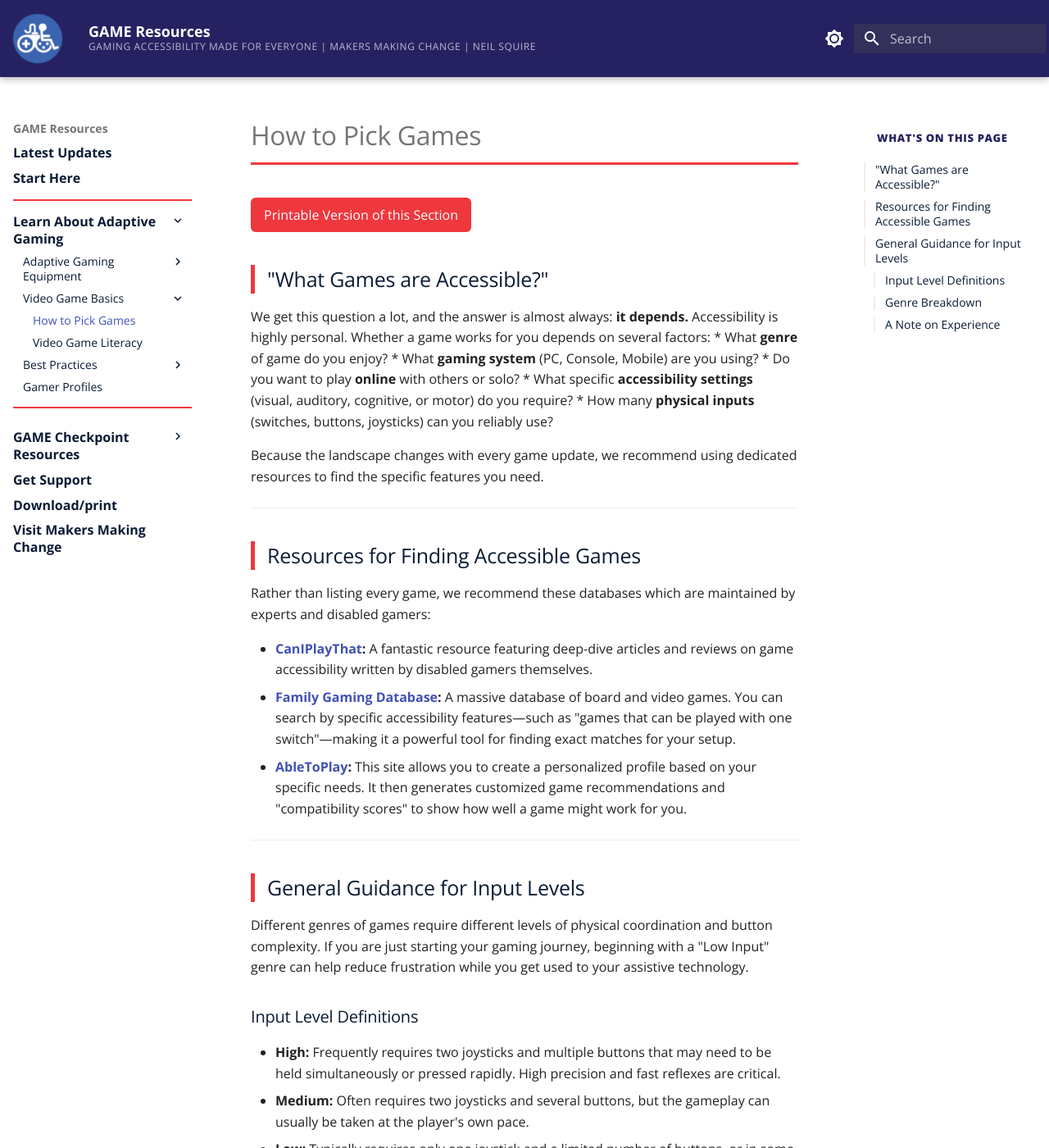
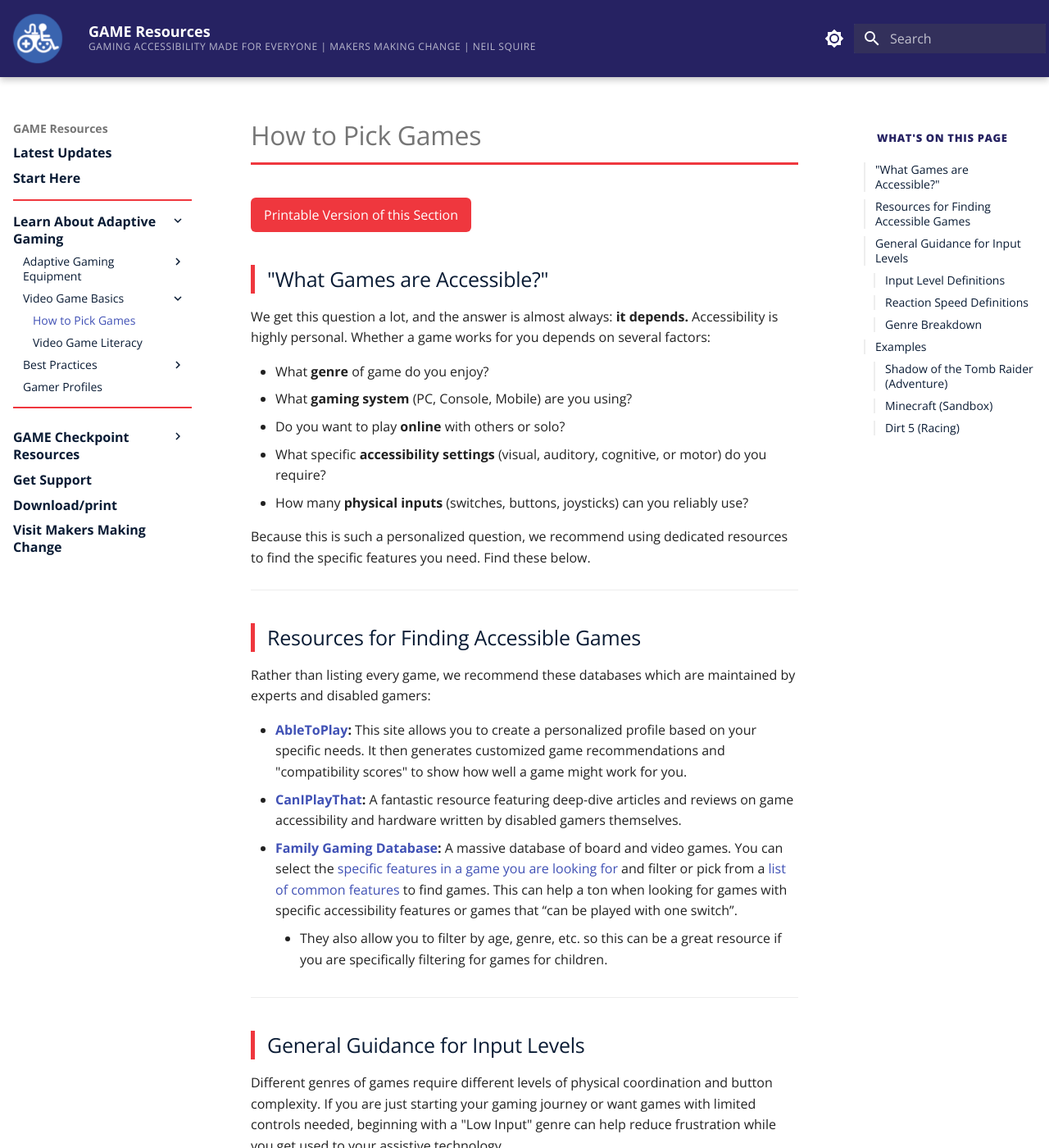
Before and after one commit to tjfentie/GAME-Resource-Test, an MkDocs documentation site: the page built from docs/pick-game.md, in a window 1280 px wide and 1400 px high. Shown: the whole window at 82% size. Built offline with MkDocs 1.6.1 and Material for MkDocs 9.7.7, drawn with Linux system fonts in a browser that asks for light colours; some of the changed text lies outside the part shown.

Commit message:
Update pick-game.md

```diff
--- a/docs/pick-game.md
+++ b/docs/pick-game.md
@@ -6,48 +6,94 @@
 
 ## "What Games are Accessible?"
 We get this question a lot, and the answer is almost always: **it depends.** Accessibility is highly personal. Whether a game works for you depends on several factors:
+
 * What **genre** of game do you enjoy?
 * What **gaming system** (PC, Console, Mobile) are you using?
 * Do you want to play **online** with others or solo?
 * What specific **accessibility settings** (visual, auditory, cognitive, or motor) do you require?
 * How many **physical inputs** (switches, buttons, joysticks) can you reliably use?
 
-Because the landscape changes with every game update, we recommend using dedicated resources to find the specific features you need.
+Because this is such a personalized question, we recommend using dedicated resources to find the specific features you need. Find these below.
 
 ---
 
 ## Resources for Finding Accessible Games
 Rather than listing every game, we recommend these databases which are maintained by experts and disabled gamers:
 
-* **[CanIPlayThat](https://caniplaythat.com/):** A fantastic resource featuring deep-dive articles and reviews on game accessibility written by disabled gamers themselves.
-* **[Family Gaming Database](https://www.taminggaming.com/):** A massive database of board and video games. You can search by specific accessibility features—such as "games that can be played with one switch"—making it a powerful tool for finding exact matches for your setup.
 * **[AbleToPlay](https://abletoplay.gg/):** This site allows you to create a personalized profile based on your specific needs. It then generates customized game recommendations and "compatibility scores" to show how well a game might work for you.
+* **[CanIPlayThat](https://caniplaythat.com/):** A fantastic resource featuring deep-dive articles and reviews on game accessibility and hardware written by disabled gamers themselves.
+* **[Family Gaming Database](https://www.taminggaming.com/):** A massive database of board and video games. You can select the [specific features in a game you are looking for](https://www.familygamingdatabase.com/en-us/search/show/controls+video+game) and filter or pick from a [list of common features](https://www.familygamingdatabase.com/en-us/video-game-accessibility-data) to find games. This can help a ton when looking for games with specific accessibility features or games that “can be played with one switch”.
+    * They also allow you to filter by age, genre, etc. so this can be a great resource if you are specifically filtering for games for children.
 
 ---
 
 ## General Guidance for Input Levels
-Different genres of games require different levels of physical coordination and button complexity. If you are just starting your gaming journey, beginning with a "Low Input" genre can help reduce frustration while you get used to your assistive technology.
+Different genres of games require different levels of physical coordination and button complexity. If you are just starting your gaming journey or want games with limited controls needed, beginning with a "Low Input" genre can help reduce frustration while you get used to your assistive technology.
+
+???+ note "A Note on Experience"
+    Choosing a game with lower input requirements does **not** mean sacrificing the quality of your experience. There is an incredible variety of art styles, deep storytelling, and immersive worlds within the "Low" and "Medium" input categories. Start where you feel comfortable and expand your library as you master your setup!
 
 ### Input Level Definitions
-* **High:** Frequently requires two joysticks and multiple buttons that may need to be held simultaneously or pressed rapidly. High precision and fast reflexes are critical.
-* **Medium:** Often requires two joysticks and several buttons, but the gameplay can usually be taken at the player's own pace.
-* **Low:** Typically requires only one joystick and a limited number of buttons, or in some cases, buttons only.
+* **High:** Frequently requires two joysticks and multiple buttons that may need to be held simultaneously.
+* **Medium:** Often requires two joysticks and several buttons.
+* **Low:** Typically requires only one joystick and a limited number of buttons, or in some cases, 1-2 buttons only.
+
+### Reaction Speed Definitions
+* **High:** Requires rapid button presses, high-precision joystick movements, and immediate reflexes to avoid failure.
+* **Medium:** Requires steady reactions to environmental changes, but usually provides a small window for error or predictable patterns.
+* **Low:** Turn-based or slow-paced gameplay where the player has ample time to think and act without penalty.
 
 ### Genre Breakdown
 
-| Genre | Input Level | Description | Examples |
-| :--- | :--- | :--- | :--- |
-| **Puzzle** | **Low** | Requires solving logic problems or navigating cognitively geared challenges. Often turn-based with no time pressure. | *Portal, Candy Crush, Hidden Folks, Donut County* |
-| **Platformer** | **Low** | Usually 2D movement (left/right) with jumping and basic actions to navigate levels. | *Super Mario Bros, Celeste, Cuphead* |
-| **Fighting** | **Low** | Combat between characters, often on a 2D plane. Can be played against friends or the computer. | *Brawlhalla, Street Fighter, Dragon Ball Fighter Z* |
-| **Racing** | **Low** | Competitive or free-roam driving. Many offer "auto-drive" or simplified steering assists. | *Mario Kart, Need for Speed, Dirt 5* |
-| **Sandbox** | **Medium** | Players enter a world to customize, shape, and create their own path with little to no forced storyline. | *Minecraft, Terraria, Stardew Valley* |
-| **Sports** | **Medium** | Simulates professional sports where you manage a team or play as an individual athlete. | *Nintendo Switch Sports, FIFA, NHL* |
-| **Action / Adventure** | **High** | Story-driven games featuring exploration and combat. Requires complex camera and character movement. | *Spider-Man, Assassin's Creed, Far Cry* |
-| **Shooter / Battle Royale** | **High** | Fast-paced games played from a first-person perspective requiring high precision aiming and quick reactions. | *Call of Duty, Fortnite, Doom* |
-| **MOBA** | **High** | Large-scale strategy games where teams work together to defeat the opposition in real-time. | *League of Legends, Dota 2, Smite* |
+| Genre | Input Level | Reaction Speed | Description | Examples |
+| :--- | :--- | :--- | :--- | :--- |
+| **Puzzle** | **Low** | **Low** | Requires solving logic problems or navigating cognitively geared challenges. Often turn-based with no time pressure. | *Portal, Candy Crush, Hidden Folks, Donut County* |
+| **Platformer** | **Low** | **Medium** | Usually 2D movement (left/right) with jumping and basic actions to navigate levels. | *Super Mario Bros, Celeste, Cuphead* |
+| **Fighting** | **Low** | **High** | Combat between characters, often on a 2D plane. Can be played against friends or the computer. | *Brawlhalla, Street Fighter, Dragon Ball Fighter Z* |
+| **Racing** | **Low** | **Med-High** | Competitive or free-roam driving. Many offer "auto-drive" or simplified steering assists. | *Mario Kart, Need for Speed, Dirt 5* |
+| **Sandbox** | **Medium** | **Low** | Players enter a world to customize, shape, and create their own path with little to no forced storyline. | *Minecraft, Terraria, Stardew Valley* |
+| **Sports** | **Medium** | **Medium** | Simulates professional sports where you manage a team or play as an individual athlete. | *Nintendo Switch Sports, FIFA, NHL* |
+| **Action / Adventure** | **High** | **High** | Story-driven games featuring exploration and combat. Requires complex camera and character movement. | *Spider-Man, Assassin's Creed, Far Cry* |
+| **Shooter / Battle Royale** | **High** | **High** | Fast-paced games played from a first-person perspective requiring high precision aiming and quick reactions. | *Call of Duty, Fortnite, Doom* |
+| **MOBA** | **High** | **High** | Large-scale strategy games where teams work together to defeat the opposition in real-time. | *League of Legends, Dota 2, Smite* |
 
----
+## Examples
 
-### A Note on Experience
-Choosing a game with lower input requirements does **not** mean sacrificing the quality of your experience. There is an incredible variety of art styles, deep storytelling, and immersive worlds within the "Low" and "Medium" input categories. Start where you feel comfortable and expand your library as you master your setup!
+### Shadow of the Tomb Raider (Adventure)
+This is a third-person action game where you navigate Lara Croft through dangerous environments. It requires the use of two joysticks (one for movement and one for the camera) and often requires precision aiming and shooting. While there are "stealth" and exploration sections that are slower, the intense combat and "Quick Time Event" sequences require almost every button on a standard controller to be used with very fast reaction times.
+
+* **Input Level:** High
+    * Requires dual-analog stick coordination and simultaneous button presses for jumping/climbing.
+* **Reaction Speed:** High
+    * Combat and environmental traps require immediate, precise responses to stay alive.
+
+Check out gameplay here:
+<div class="video-container">
+    <iframe src="https://www.youtube.com/embed/kdH5nrgl7-I" frameborder="0" allowfullscreen></iframe>
+</div>
+
+### Minecraft (Sandbox)
+Minecraft is a world-building game where you explore and create. To play fully, you do need two joysticks to move and look around, and you will use various buttons to build, mine, and manage your inventory. However, the game is largely taken at your own pace. By playing on "Peaceful" mode, you can remove all enemies, which eliminates the need for fast reaction speeds and allows for a stress-free creative experience.
+
+* **Input Level:** High
+    * Requires two joysticks and multiple button inputs for inventory management and building.
+* **Reaction Speed:** Low
+    * In creative or peaceful mode, there are no threats, allowing players to take as much time as needed for any action.
+
+Check out gameplay here:
+<div class="video-container">
+    <iframe src="https://www.youtube.com/embed/yVe88ZBjYjA" frameborder="0" allowfullscreen></iframe>
+</div>
+
+### Dirt 5 (Racing)
+Dirt 5 is a rally racing game focused on off-road tracks. Racing games are excellent for alternative access because they can often be simplified; you primarily need one joystick to steer and two triggers (or buttons) for gas and brake. While the input count is low, the reaction speed is medium-to-high because the player must constantly react to turns, other drivers, and changing terrain to stay on the track.
+
+* **Input Level:** Low
+    * Can be played with just one joystick and two primary buttons for acceleration/braking.
+* **Reaction Speed:** Medium-High
+    * Requires steady reflexes to navigate corners and maintain speed against competitors.
+
+Check out gameplay here:
+<div class="video-container">
+    <iframe src="https://www.youtube.com/embed/Q8_FaIBDxYw" frameborder="0" allowfullscreen></iframe>
+</div>
```
